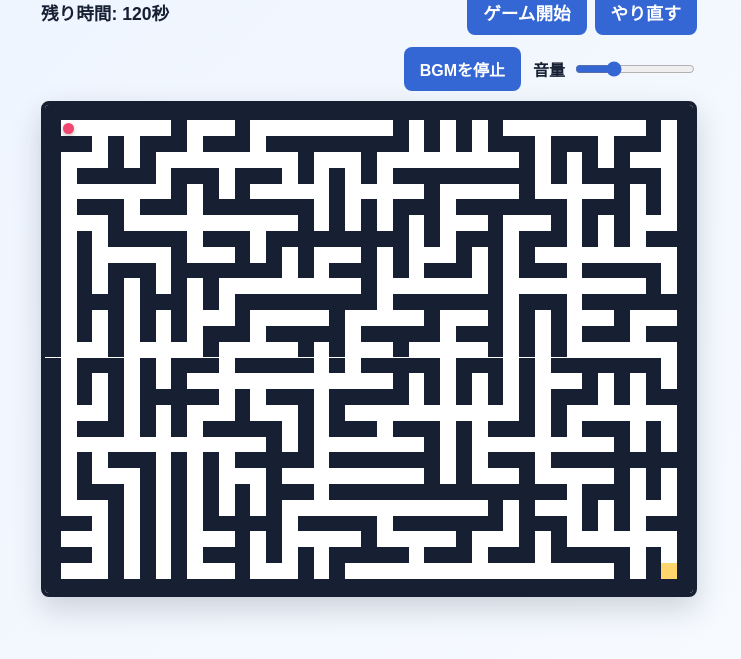
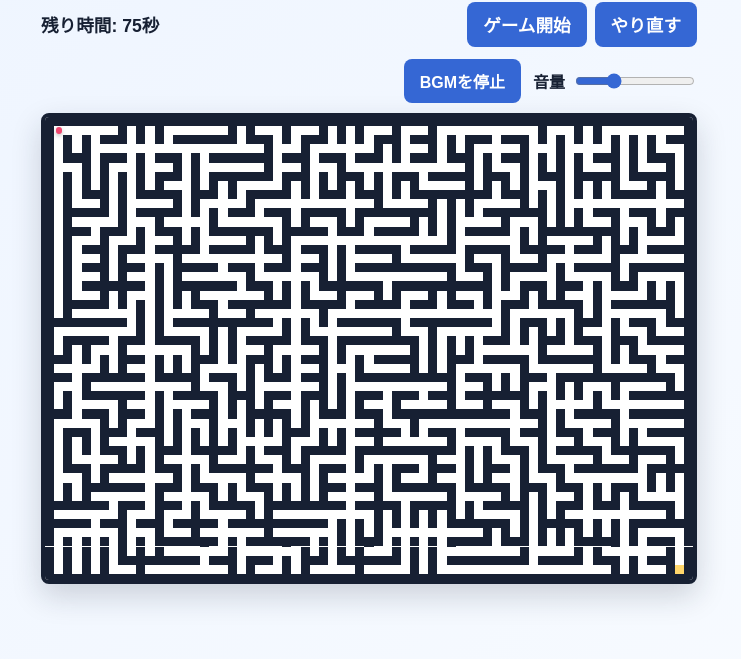
Before and after one commit to kaho41864874-creator/11-17-, a plain HTML site: page index.html in a window 1280 px wide. Shown: the part 141-800 px from the top of the page, without its empty margins (271-1012 px from the left). Drawn offline with Linux system fonts and the light colour scheme.

Commit message:
むず迷路

```diff
--- a/index.html
+++ b/index.html
@@ -11,7 +11,7 @@
       <h1>迷路ゲーム</h1>
 
       <div class="status-bar">
-        <p>残り時間: <span id="timer">120</span>秒</p>
+        <p>残り時間: <span id="timer">75</span>秒</p>
         <div class="game-buttons">
           <button id="start-button" type="button">ゲーム開始</button>
           <button id="restart-button" type="button">やり直す</button>
--- a/script.js
+++ b/script.js
@@ -8,11 +8,11 @@ const resultRestartButton = document.getElementById("result-restart-button");
 const bgmToggleButton = document.getElementById("bgm-toggle-button");
 const bgmVolumeInput = document.getElementById("bgm-volume");
 
-const mazeRows = 31;
-const mazeColumns = 41;
+const mazeRows = 51;
+const mazeColumns = 71;
 const startPosition = { row: 1, column: 1 };
 const goalPosition = { row: mazeRows - 2, column: mazeColumns - 2 };
-const timeLimit = 120;
+const timeLimit = 75;
 
 let mazeLayout = [];
 
@@ -26,7 +26,7 @@ function generateMaze(rows, columns) {
     [0, -2],
     [0, 2],
   ];
-  let seed = 20261118;
+  let seed = 20261124;
 
   function randomIndex(length) {
     seed = (seed * 1664525 + 1013904223) >>> 0;
--- a/style.css
+++ b/style.css
@@ -80,8 +80,8 @@ button:hover {
 }
 
 .maze {
-  --columns: 41;
-  --rows: 31;
+  --columns: 71;
+  --rows: 51;
   display: grid;
   grid-template-columns: repeat(var(--columns), 1fr);
   aspect-ratio: var(--columns) / var(--rows);
```
